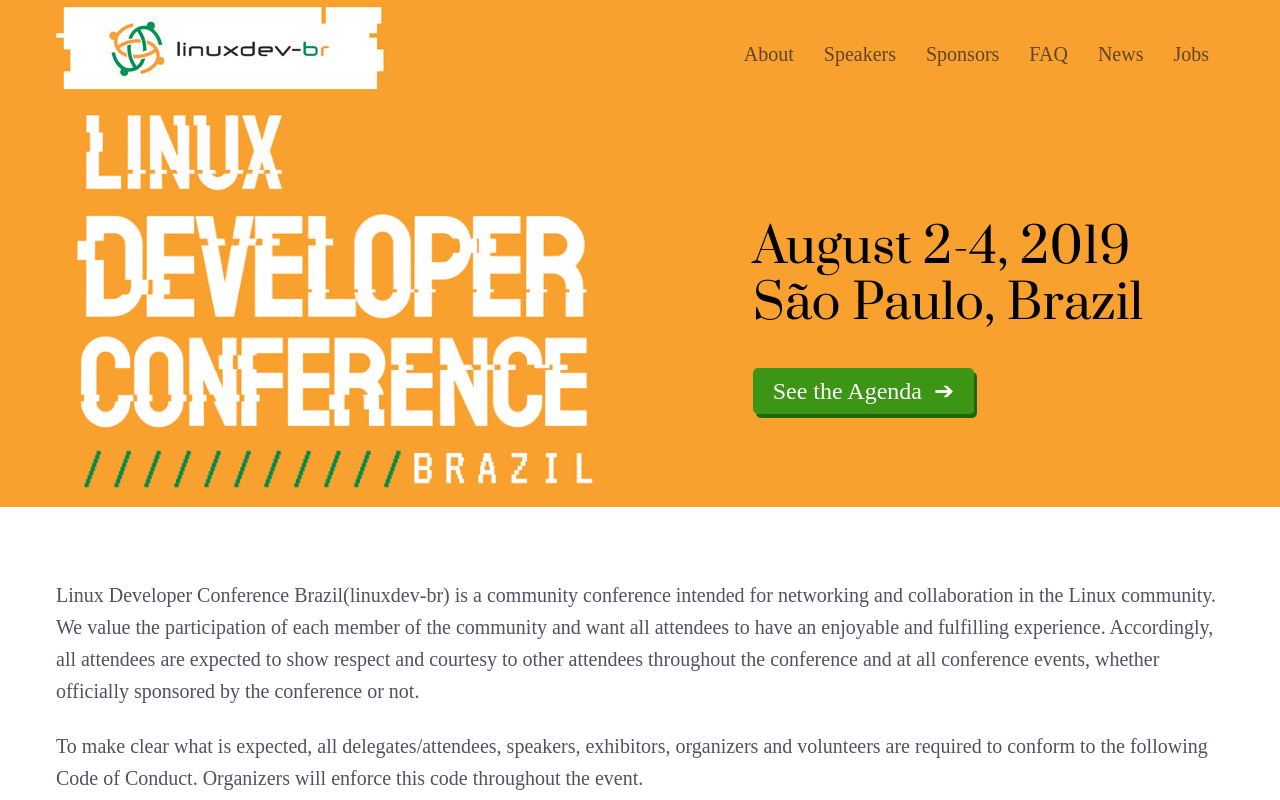
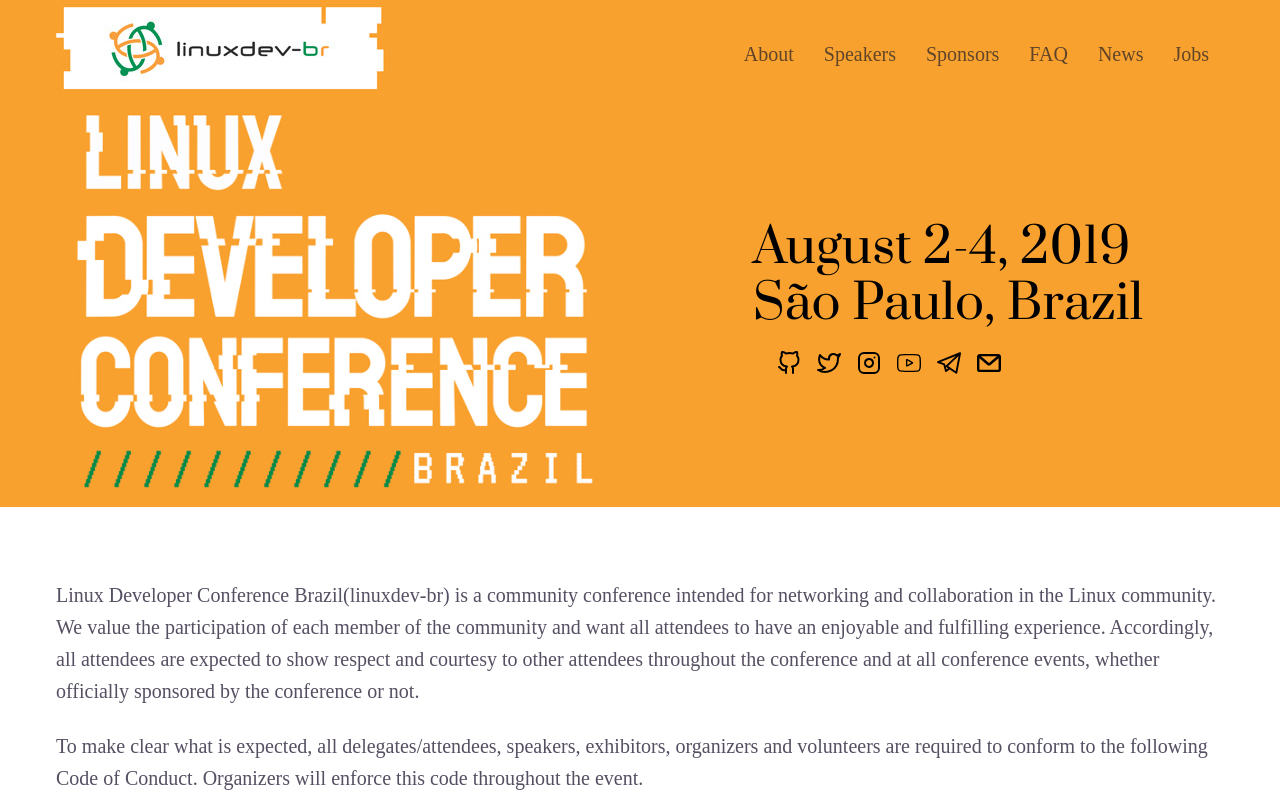
Before and after one commit to linuxdev-br/site, a Gatsby site: page /code-of-conduct in a window 1280 px wide. Shown: the top 800 px of the page. Built offline with nearby package versions, Linux system fonts and the light colour scheme; Gatsby itself is replaced by a stand-in of ours; a web font is replaced by a local one.

Commit message:
add social icons to Header

```diff
--- a/src/components/sections/Header.js
+++ b/src/components/sections/Header.js
@@ -5,6 +5,41 @@
 
 import { Container } from '@components/global';
 import ExternalLink from '@common/ExternalLink';
+
+import GithubIcon from '@static/icons/github.svg';
+import YoutubeIcon from '@static/icons/youtube.svg';
+import TwitterIcon from '@static/icons/twitter.svg';
+import InstagramIcon from '@static/icons/instagram.svg';
+import TelegramIcon from '@static/icons/telegram.svg';
+import MailIcon from '@static/icons/mail.svg';
+
+const SOCIAL = [
+  {
+    icon: GithubIcon,
+    link: 'https://github.com/linuxdev-br',
+  },
+  {
+    icon: TwitterIcon,
+    link: 'https://twitter.com/linuxdevbr',
+  },
+  {
+    icon: InstagramIcon,
+    link: 'https://instagram.com/linuxdevbr',
+  },
+  {
+    icon: YoutubeIcon,
+    link: 'https://www.youtube.com/c/linuxdevbr',
+  },
+  {
+    icon: TelegramIcon,
+    link: 'https://t.me/linuxdevbr',
+  },
+  {
+    icon: MailIcon,
+    link: 'mailto:contact@linuxdev-br.net',
+  },
+];
+
 
 const Header = () => (
   <StaticQuery
@@ -37,9 +72,15 @@
               </h1>
               <br />
               <p>
-                <StyledExternalLink href="https://cfp.linuxdev-br.net/2019/schedule/">
-                  See the Agenda &nbsp;&#x2794;
-                </StyledExternalLink>
+          <StyledContainer>
+            <SocialIcons>
+              {SOCIAL.map(({ icon, link }) => (
+                <ExternalLink href={link}>
+                  <img src={icon} alt="link" />
+                </ExternalLink>
+              ))}
+            </SocialIcons>
+          </StyledContainer>
               </p>
             </Text>
           </Grid>
@@ -55,6 +96,20 @@
 
   @media (max-width: ${props => props.theme.screen.md}) {
     padding-top: 128px;
+  }
+`;
+
+const SocialIcons = styled.div`
+  display: flex;
+
+  img {
+    margin: 0 8px;
+    width: 24px;
+    height: 24px;
+  }
+
+  @media (max-width: ${props => props.theme.screen.sm}) {
+    margin-top: 40px;
   }
 `;
 
@@ -109,4 +164,15 @@
   }
 `;
 
+const StyledContainer = styled(Container)`
+  display: flex;
+  justify-content: space-between;
+  align-items: center;
+
+  @media (max-width: ${props => props.theme.screen.sm}) {
+    flex-direction: column;
+    text-align: center;
+  }
+`;
+
 export default Header;
```
